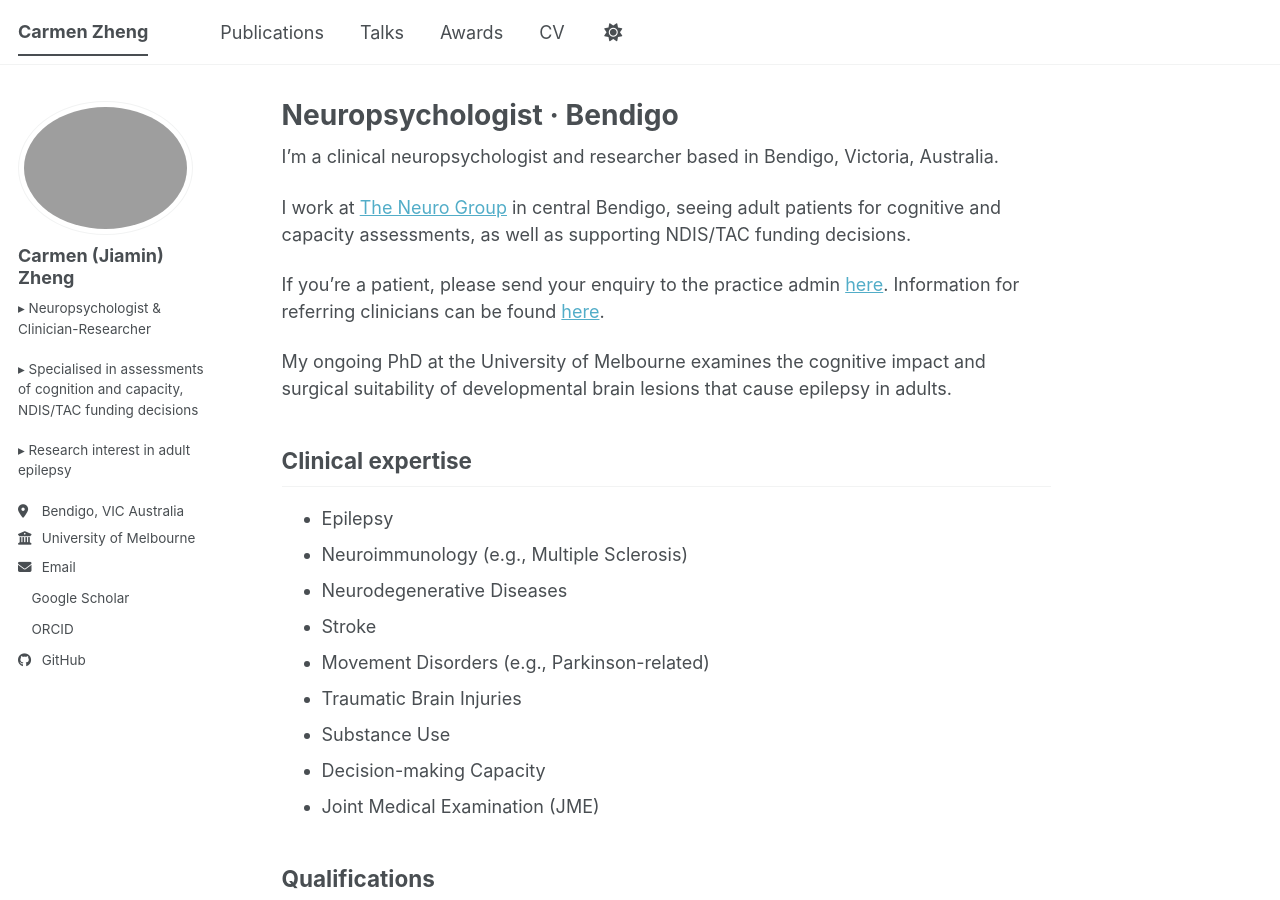
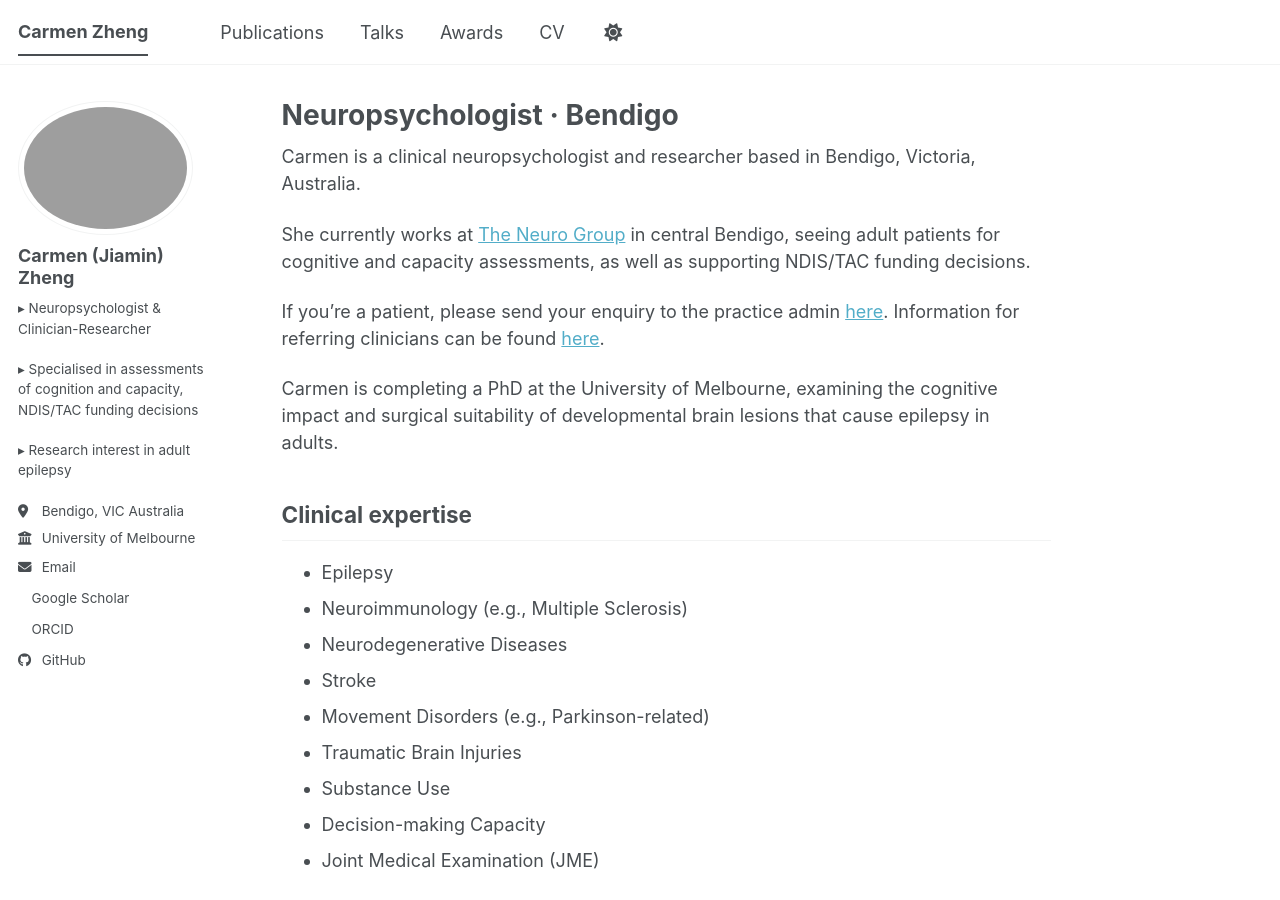
Before and after one commit to carmen-zheng/carmen-zheng.github.io, a Jekyll site: the page built from _pages/about.md, in a window 1280 px wide and 900 px high. Built offline with Jekyll 4.4.1, drawn with Linux system fonts in a browser that asks for light colours; a style sheet for code colours, icons or effects is not loaded.

Commit message:
Update personal description to third person

```diff
--- a/_pages/about.md
+++ b/_pages/about.md
@@ -7,13 +7,13 @@ redirect_from:
   - /about.html
 ---
 
-I'm a clinical neuropsychologist and researcher based in Bendigo, Victoria, Australia.
+Carmen is a clinical neuropsychologist and researcher based in Bendigo, Victoria, Australia.
 
-I work at [The Neuro Group](https://www.theneurogroup.com.au) in central Bendigo, seeing adult patients for cognitive and capacity assessments, as well as supporting NDIS/TAC funding decisions.
+She currently works at [The Neuro Group](https://www.theneurogroup.com.au) in central Bendigo, seeing adult patients for cognitive and capacity assessments, as well as supporting NDIS/TAC funding decisions.
 
 If you're a patient, please send your enquiry to the practice admin [here](https://www.theneurogroup.com.au/patient-inquiry). Information for referring clinicians can be found [here](https://www.theneurogroup.com.au/refer).
 
-My ongoing PhD at the University of Melbourne examines the cognitive impact and surgical suitability of developmental brain lesions that cause epilepsy in adults.
+Carmen is completing a PhD at the University of Melbourne, examining the cognitive impact and surgical suitability of developmental brain lesions that cause epilepsy in adults.
 
 Clinical expertise
 ------
```
